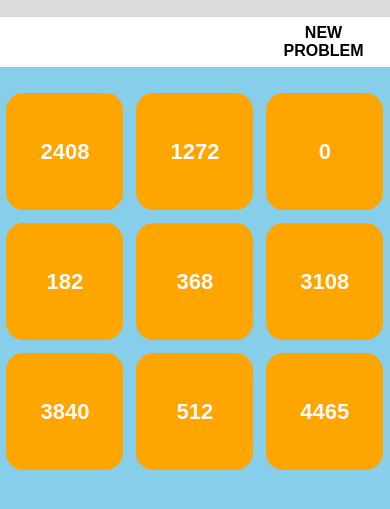
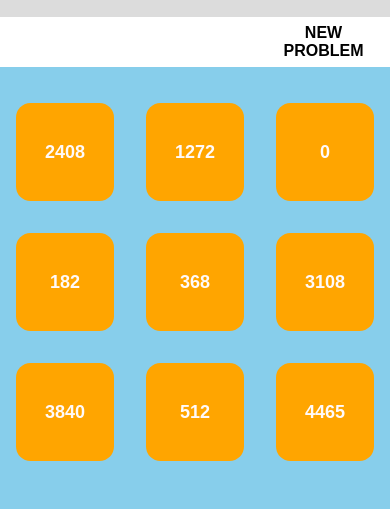
Before and after one commit to JustinCThomas/Multiplication-Project, a plain HTML site: page index.html in a window 390 px wide. Shown: the part 125-634 px from the top of the page. Drawn offline with Linux system fonts and the light colour scheme.

Commit message:
Start Adding Media Queries For Mobile Phones

```diff
--- a/css/styles.css
+++ b/css/styles.css
@@ -87,3 +87,15 @@ button:hover {
   font-weight: 700;
   font-size: 22px;
 }
+
+@media only screen and (max-width: 768px) {
+  .container .number-box {
+    padding-top: 25%;
+    width: 25%;
+    margin: 4.16666%;
+  }
+
+  .container .number-box .number {
+    font-size: 18px;
+  }
+}
--- a/index.html
+++ b/index.html
@@ -2,6 +2,7 @@
 <html>
   <head>
     <meta charset="utf-8">
+    <meta name="viewport" content="width=device-width, initial-scale=1" />
     <title>Multiplication Tables</title>
     <link rel="stylesheet" href="css/styles.css">
   </head>
@@ -13,7 +14,7 @@
       <input type="number" name="firstFactorMax" min="0" max="100">
       <input type="number" name="secondFactorMax" min="0" max="100">
 
-      <p>What is  <span id="value1"></span> * <span id="value2"></span> ?</p>
+      <p>What is <span id="value1"></span> * <span id="value2"></span> ?</p>
     </header>
     <div id="band">
       <div id="correctness"></div>
```
